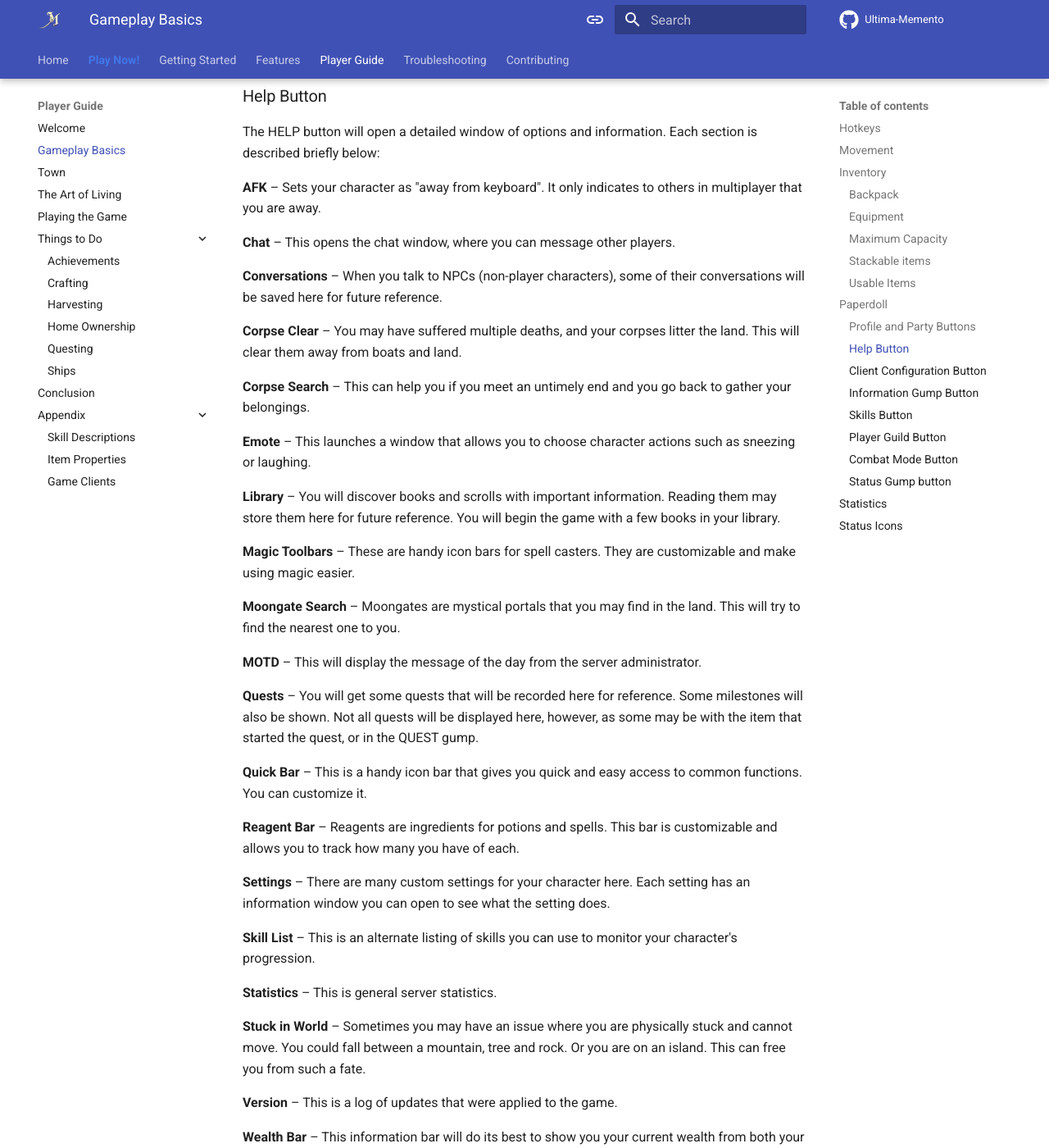
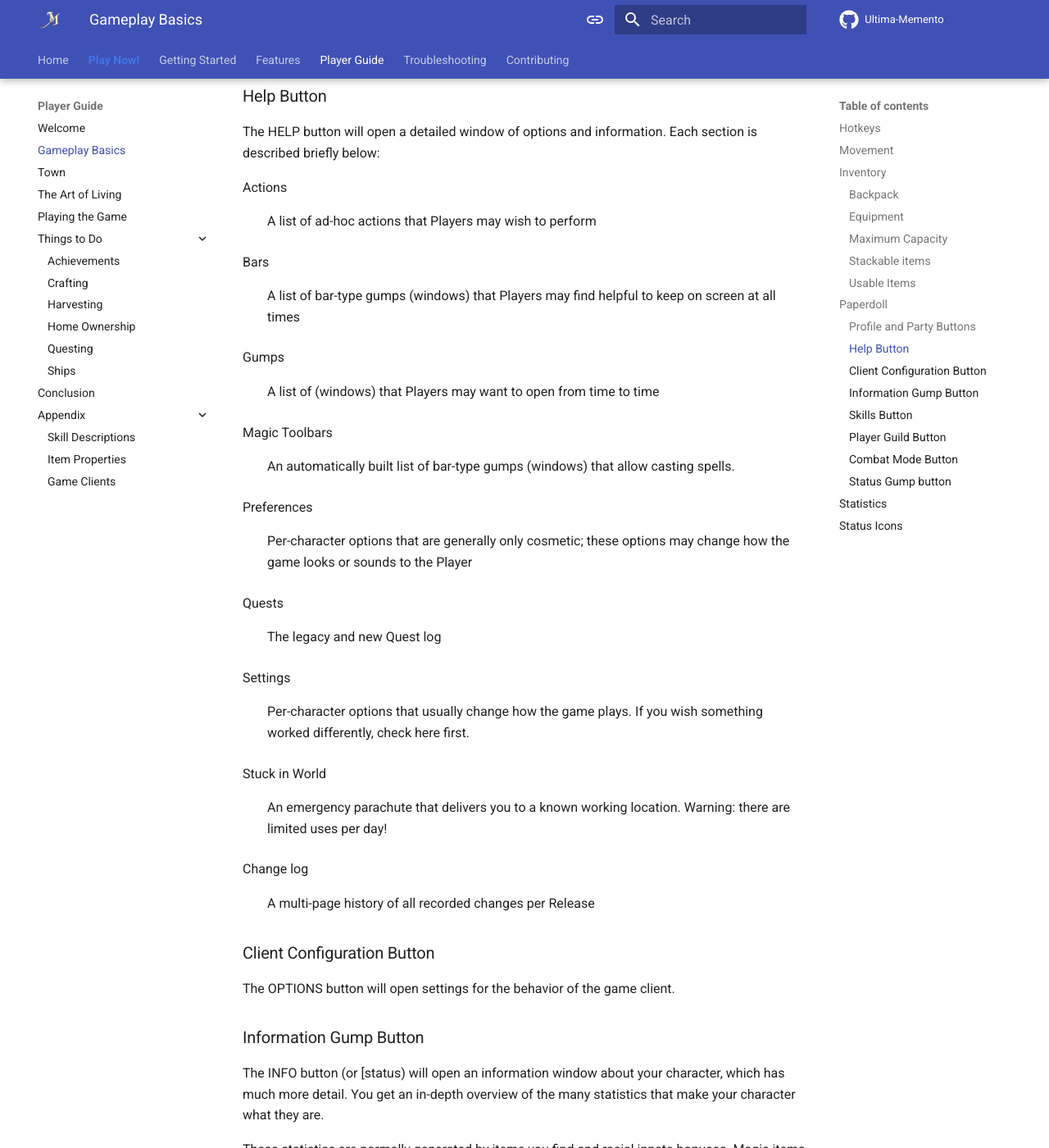
Before and after one commit to Jascen/Memento-Site, an MkDocs documentation site: the page built from docs/guide/basics.md, in a window 1280 px wide and 1400 px high, scrolled down 5243 px. Shown: the whole window at 82% size. Built offline with MkDocs 1.6.1 and Material for MkDocs 9.7.7, drawn with Linux system fonts in a browser that asks for light colours; comment, search, counter and statistics services are not loaded; some of the changed text lies outside the part shown.

Commit message:
- Update Help gump to KVP format

```diff
--- a/docs/guide/basics.md
+++ b/docs/guide/basics.md
@@ -92,45 +92,32 @@ There are two blue buttons on the lower left. If you double click the first one,
 ### Help Button
 The HELP button will open a detailed window of options and information. Each section is described briefly below:
 
-**AFK** – Sets your character as "away from keyboard". It only indicates to others in multiplayer that you are away.
+Actions
+:	A list of ad-hoc actions that Players may wish to perform
 
-**Chat** – This opens the chat window, where you can message other players.
+Bars
+:	A list of bar-type gumps (windows) that Players may find helpful to keep on screen at all times
 
-**Conversations** – When you talk to NPCs (non-player characters), some of their conversations will be saved here for future reference.
+Gumps
+:	A list of (windows) that Players may want to open from time to time
 
-**Corpse Clear** – You may have suffered multiple deaths, and your corpses litter the land. This will clear them away from boats and land.
+Magic Toolbars
+:	An automatically built list of bar-type gumps (windows) that allow casting spells.
 
-**Corpse Search** – This can help you if you meet an untimely end and you go back to gather your belongings.
+Preferences
+:	Per-character options that are generally only cosmetic; these options may change how the game looks or sounds to the Player
 
-**Emote** – This launches a window that allows you to choose character actions such as sneezing or laughing.
+Quests
+:	The legacy and new Quest log
 
-**Library** – You will discover books and scrolls with important information. Reading them may store them here for future reference. You will begin the game with a few books in your library.
+Settings
+:	Per-character options that usually change how the game plays. If you wish something worked differently, check here first.
 
-**Magic Toolbars** – These are handy icon bars for spell casters. They are customizable and make using magic easier.
+Stuck in World
+:	An emergency parachute that delivers you to a known working location. Warning: there are limited uses per day!
 
-**Moongate Search** – Moongates are mystical portals that you may find in the land. This will try to find the nearest one to you.
-
-**MOTD** – This will display the message of the day from the server administrator.
-
-**Quests** – You will get some quests that will be recorded here for reference. Some milestones will also be shown. Not all quests will be displayed here, however, as some may be with the item that started the quest, or in the QUEST gump.
-
-**Quick Bar** – This is a handy icon bar that gives you quick and easy access to common functions. You can customize it.
-
-**Reagent Bar** – Reagents are ingredients for potions and spells. This bar is customizable and allows you to track how many you have of each.
-
-**Settings** – There are many custom settings for your character here. Each setting has an information window you can open to see what the setting does.
-
-**Skill List** – This is an alternate listing of skills you can use to monitor your character's progression.
-
-**Statistics** – This is general server statistics.
-
-**Stuck in World** – Sometimes you may have an issue where you are physically stuck and cannot move. You could fall between a mountain, tree and rock. Or you are on an island. This can free you from such a fate.
-
-**Version** – This is a log of updates that were applied to the game.
-
-**Wealth Bar** – This information bar will do its best to show you your current wealth from both your bag and bank box.
-
-**Weapon Abilities** – When your character gets skilled with weapons, they have access to special abilities with such weapons. This option will open that icon bar to activate these maneuvers.
+Change log
+:	A multi-page history of all recorded changes per Release
 
 ### Client Configuration Button
 The OPTIONS button will open settings for the behavior of the game client.
--- a/mkdocs.yml
+++ b/mkdocs.yml
@@ -74,6 +74,7 @@ plugins:
 
 markdown_extensions:
   - attr_list
+  - def_list
   - admonition
   - md_in_html
   - toc:
```
